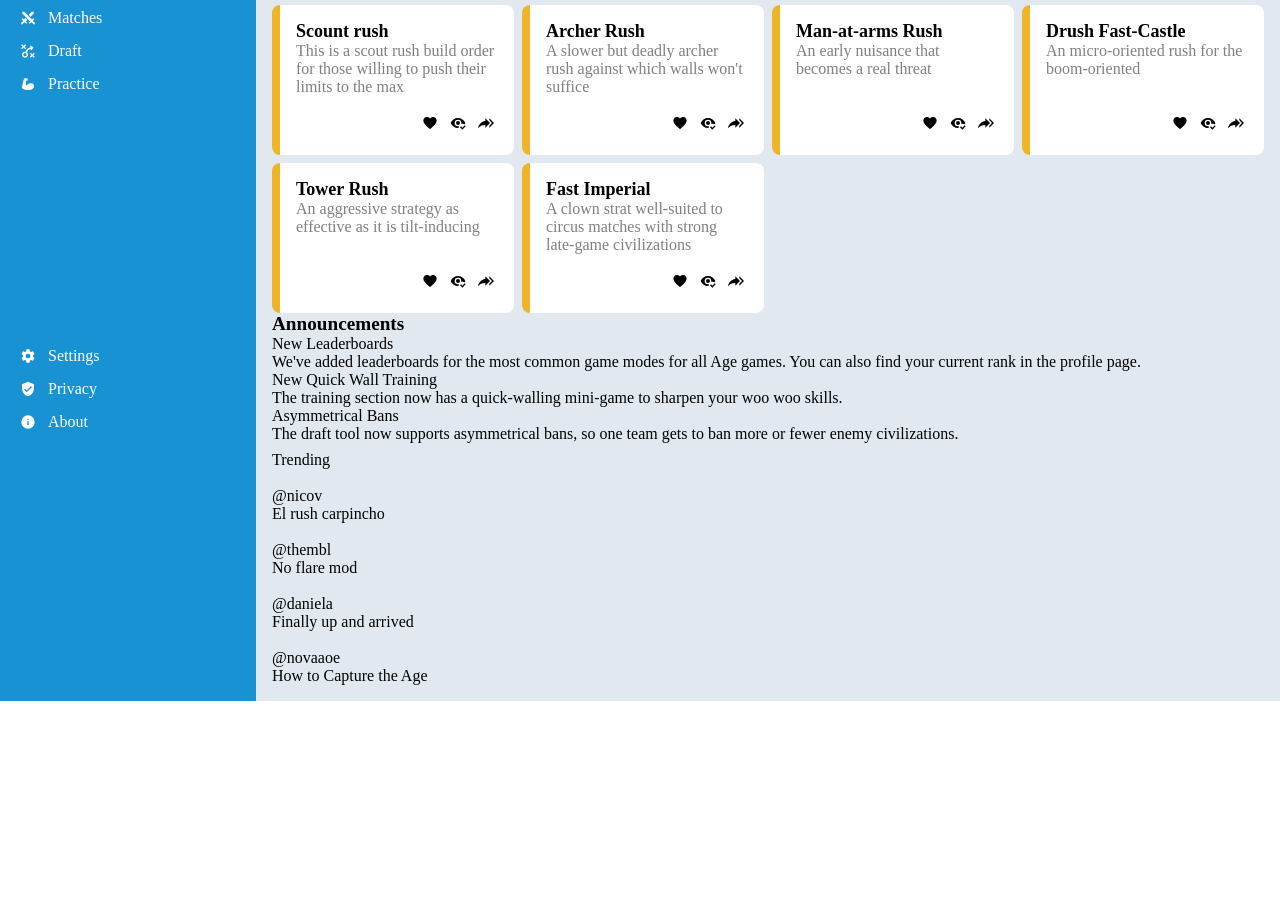
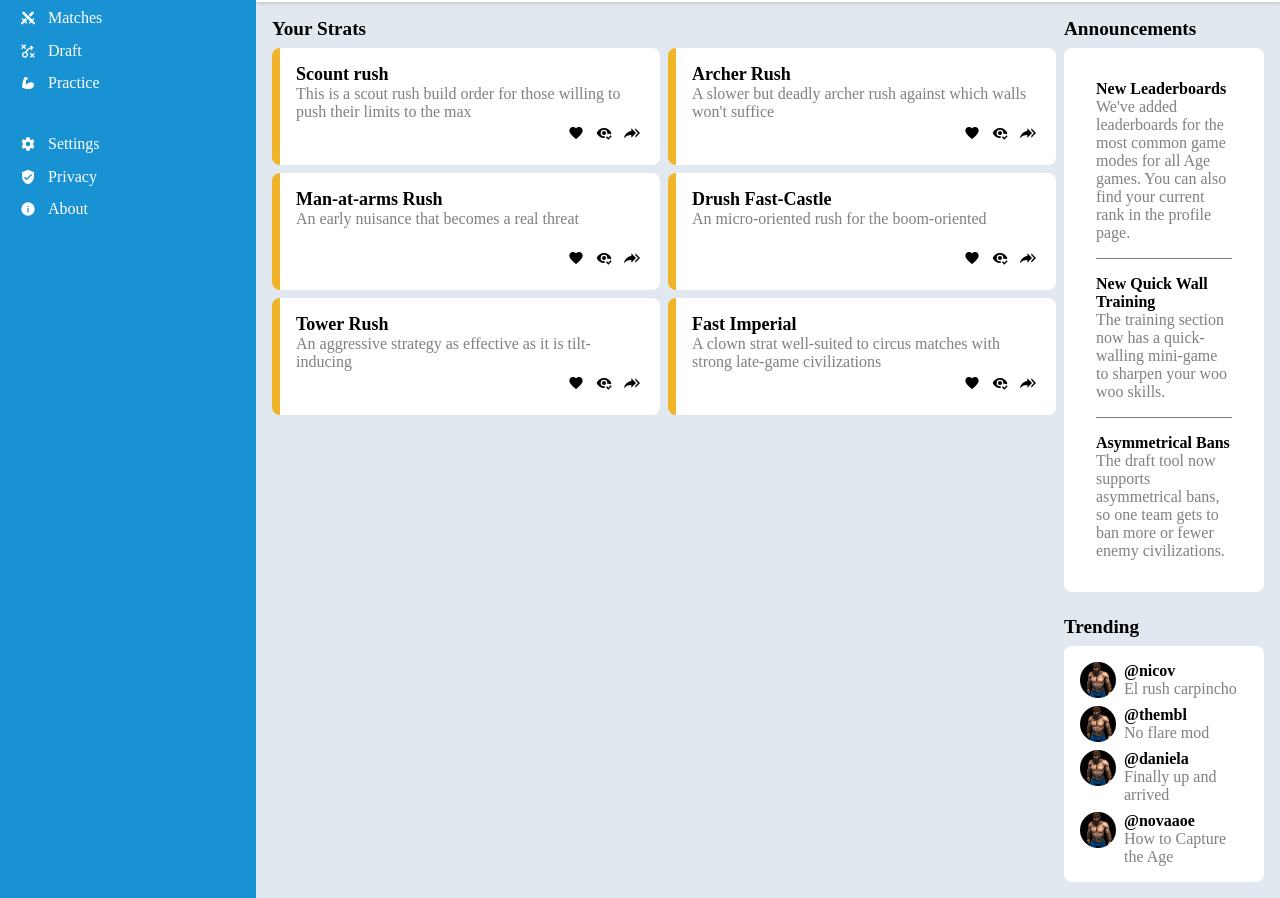
Before and after one commit to NOVAinc/dashboard-project, a plain HTML site: page index.html in a window 1280 px wide. Shown: the part 177-1075 px from the top of the page. Before the commit the page ends 878 px from the top, so only its background shows below. Drawn offline with Linux system fonts and the light colour scheme.

Commit message:
Style content section

```diff
--- a/index.html
+++ b/index.html
@@ -236,7 +236,7 @@
             <div class="announcements">
               <div class="announcement-entry">
                 <div class="announcement-title">New Leaderboards</div>
-                <div class="announcement description">
+                <div class="announcement-description">
                   We've added leaderboards for the most common game modes for
                   all Age games. You can also find your current rank in the
                   profile page.
@@ -244,14 +244,14 @@
               </div>
               <div class="announcement-entry">
                 <div class="announcement-title">New Quick Wall Training</div>
-                <div class="announcement description">
+                <div class="announcement-description">
                   The training section now has a quick-walling mini-game to
                   sharpen your woo woo skills.
                 </div>
               </div>
               <div class="announcement-entry">
                 <div class="announcement-title">Asymmetrical Bans</div>
-                <div class="announcement description">
+                <div class="announcement-description">
                   The draft tool now supports asymmetrical bans, so one team
                   gets to ban more or fewer enemy civilizations.
                 </div>
@@ -262,28 +262,44 @@
             <div class="trending-title">Trending</div>
             <div class="trendings">
               <div class="trending-item">
-                <img src="" alt="" class="trending-image" />
+                <img
+                  src="assets/account-icon.jpeg"
+                  alt=""
+                  class="trending-image"
+                />
                 <div class="trending-info">
                   <div class="trending-user">@nicov</div>
                   <div class="trending-comment">El rush carpincho</div>
                 </div>
               </div>
               <div class="trending-item">
-                <img src="" alt="" class="trending-image" />
+                <img
+                  src="assets/account-icon.jpeg"
+                  alt=""
+                  class="trending-image"
+                />
                 <div class="trending-info">
                   <div class="trending-user">@thembl</div>
                   <div class="trending-comment">No flare mod</div>
                 </div>
               </div>
               <div class="trending-item">
-                <img src="" alt="" class="trending-image" />
+                <img
+                  src="assets/account-icon.jpeg"
+                  alt=""
+                  class="trending-image"
+                />
                 <div class="trending-info">
                   <div class="trending-user">@daniela</div>
                   <div class="trending-comment">Finally up and arrived</div>
                 </div>
               </div>
               <div class="trending-item">
-                <img src="" alt="" class="trending-image" />
+                <img
+                  src="assets/account-icon.jpeg"
+                  alt=""
+                  class="trending-image"
+                />
                 <div class="trending-info">
                   <div class="trending-user">@novaaoe</div>
                   <div class="trending-comment">How to Capture the Age</div>
--- a/style.css
+++ b/style.css
@@ -15,8 +15,8 @@
 }
 
 .container {
-  height: 100vh;
-  width: 100vw;
+  width: auto;
+  height: auto;
   display: grid;
   grid-template: 1fr 5fr / 1fr 4fr;
   grid-template-areas:
@@ -46,6 +46,8 @@
 
 .sidebar-menus {
   display: grid;
+  grid-auto-flow: row;
+  align-content: start;
 }
 
 ul[class^="sidebar-menu"] {
@@ -53,6 +55,10 @@ ul[class^="sidebar-menu"] {
   grid-auto-flow: row;
   grid-template-rows: repeat(auto-fit, 25px);
   gap: var(--innerGap);
+}
+
+.sidebar-menu-top {
+  margin-bottom: 2.5rem;
 }
 
 .sidebar-entry,
@@ -171,7 +177,15 @@ ul[class^="sidebar-menu"] {
   grid-area: content;
   background-color: #e2e8f0;
   padding: var(--top-section-padding);
+  display: grid;
   grid-auto-flow: column;
+  gap: var(--innerGap);
+  grid-template-columns: 1fr min(200px, 25%);
+  width: auto;
+}
+
+.article-container {
+  align-content: start;
 }
 
 .article-container,
@@ -189,8 +203,9 @@ ul[class^="sidebar-menu"] {
 
 .article-list {
   display: grid;
-  grid-template-columns: repeat(auto-fill, minmax(200px, 1fr));
+  grid-template-columns: repeat(auto-fill, minmax(33%, 1fr));
   gap: var(--innerGap);
+  grid-auto-rows: 1fr;
 }
 
 .card {
@@ -200,7 +215,6 @@ ul[class^="sidebar-menu"] {
   border-radius: 0.5rem;
   padding: 1rem;
   border-left: 0.5rem solid #f0b429;
-  height: 150px;
 }
 
 .card-title {
@@ -222,3 +236,81 @@ ul[class^="sidebar-menu"] {
   width: var(--sidebarIconWidth);
   padding: 0.25rem;
 }
+
+.info-container {
+  display: grid;
+  grid-auto-flow: row;
+  gap: var(--innerGap);
+  width: max(200px, 25%);
+  align-content: space-between;
+}
+
+.announcement-section {
+  display: grid;
+  grid-auto-flow: row;
+  gap: var(--innerGap);
+  margin-bottom: 1rem;
+}
+
+.announcements {
+  display: grid;
+  grid-auto-flow: row;
+  background: white;
+  padding: 2rem;
+  gap: 1rem;
+  border-radius: 0.5rem;
+}
+
+.announcement-entry:not(:last-child) {
+  padding-bottom: 1rem;
+  border-bottom: 1px solid gray;
+}
+
+.announcement-title {
+  font-weight: bold;
+}
+
+.announcement-description {
+  color: gray;
+}
+
+.trending-section {
+  display: grid;
+  grid-auto-flow: row;
+  gap: var(--innerGap);
+}
+
+.trending-title {
+  font-weight: bold;
+  font-size: larger;
+}
+
+.trendings {
+  display: grid;
+  grid-auto-flow: row;
+  gap: var(--innerGap);
+  background-color: white;
+  border-radius: 0.5rem;
+  padding: 1rem;
+}
+
+.trending-item {
+  display: grid;
+  grid-auto-flow: column;
+  grid-template-columns: calc(var(--sidebarIconWidth) * 1.5) 1fr;
+  gap: var(--innerGap);
+}
+
+.trending-image {
+  height: calc(1.5 * var(--sidebarIconHeight));
+  width: calc(1.5 * var(--sidebarIconWidth));
+  border-radius: 50%;
+}
+
+.trending-user {
+  font-weight: bold;
+}
+
+.trending-comment {
+  color: gray;
+}
```
